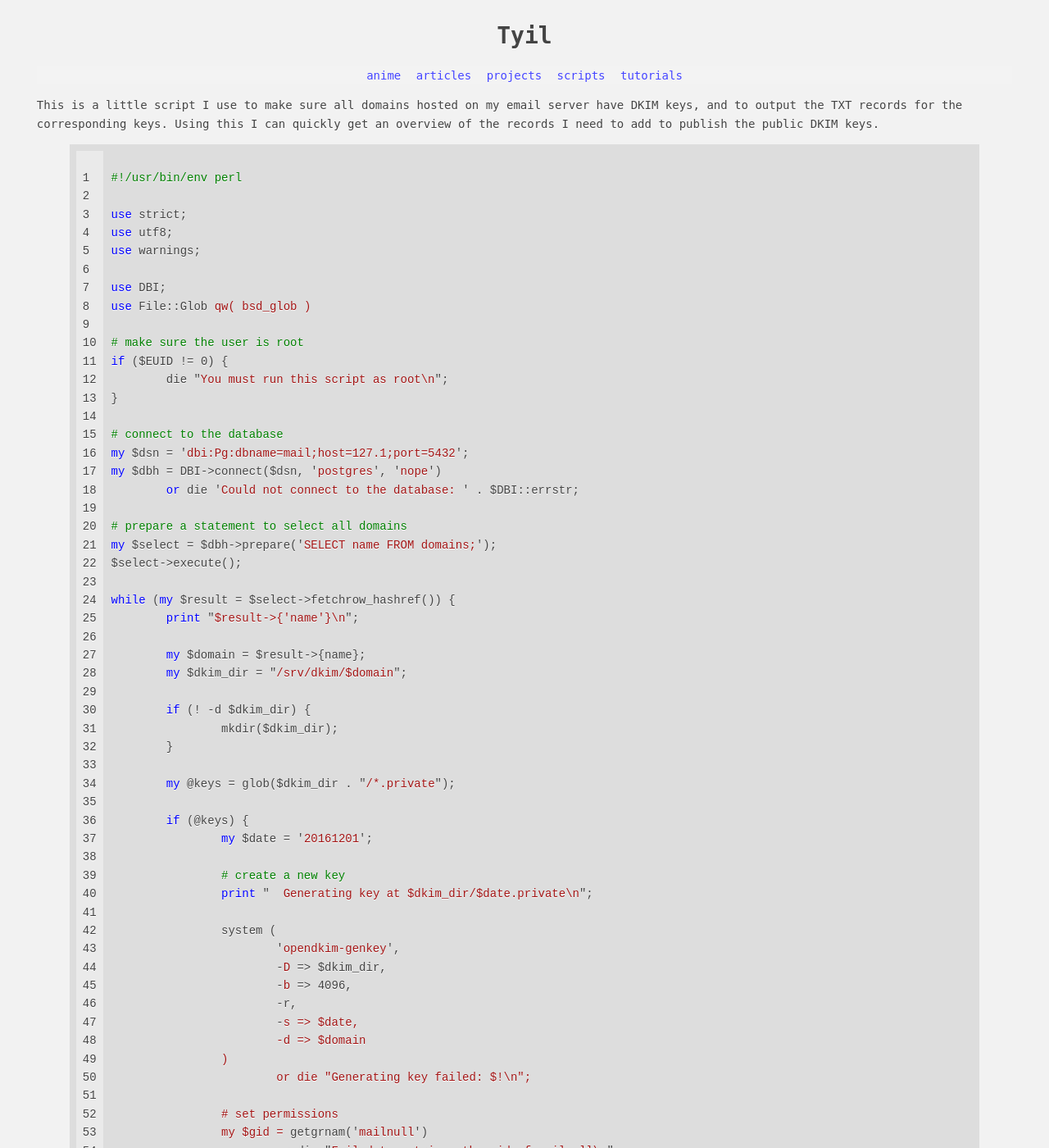
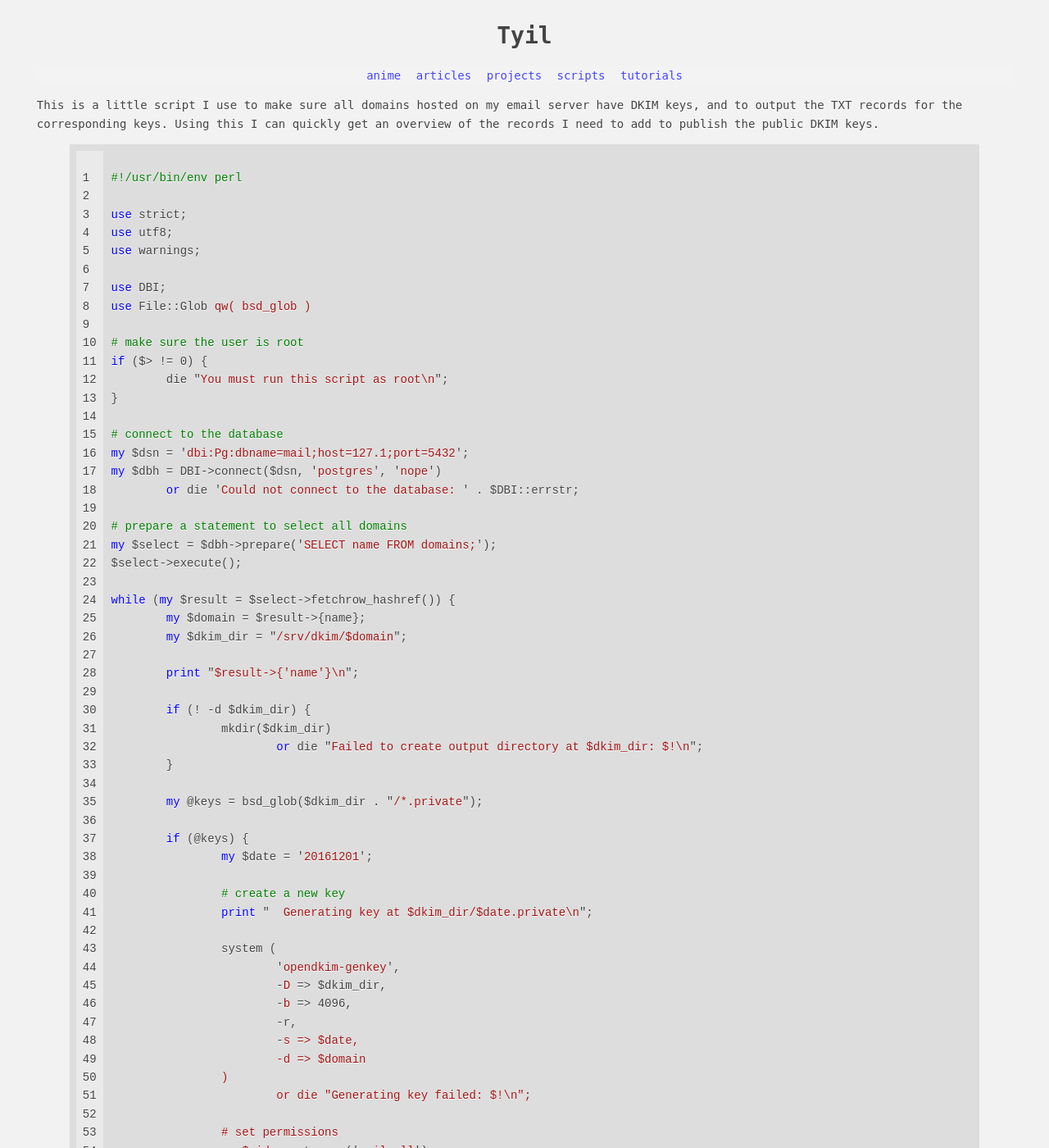
Before and after one commit to Tyil/website, a Jekyll site: the page built from _scripts/mailserver-dkim-keys.md, in a window 1280 px wide and 1400 px high. Shown: the whole window at 82% size. Built offline with Jekyll 4.4.1, drawn with Linux system fonts in a browser that asks for light colours; Markdown is read by kramdown in place of the engine named in the settings; some of the changed text lies outside the part shown.

Commit message:
Update the perl dkim script

```diff
--- a/_scripts/mailserver-dkim-keys.md
+++ b/_scripts/mailserver-dkim-keys.md
@@ -20,7 +20,7 @@ use DBI;
 use File::Glob qw( bsd_glob )
 
 # make sure the user is root
-if ($EUID != 0) {
+if ($> != 0) {
 	die "You must run this script as root\n";
 }
 
@@ -34,16 +34,17 @@ my $select = $dbh->prepare('SELECT name FROM domains;');
 $select->execute();
 
 while (my $result = $select->fetchrow_hashref()) {
-	print "$result->{'name'}\n";
-
 	my $domain = $result->{name};
 	my $dkim_dir = "/srv/dkim/$domain";
 
+	print "$result->{'name'}\n";
+
 	if (! -d $dkim_dir) {
-		mkdir($dkim_dir);
+		mkdir($dkim_dir)
+			or die "Failed to create output directory at $dkim_dir: $!\n";
 	}
 
-	my @keys = glob($dkim_dir . "/*.private");
+	my @keys = bsd_glob($dkim_dir . "/*.private");
 
 	if (@keys) {
 		my $date = '20161201';
@@ -74,11 +75,11 @@ while (my $result = $select->fetchrow_hashref()) {
 		);
 	}
 
-	foreach my $txt (bsd_glob "$dkim_dir/*.txt") {
-		print "  $txt\n";
+	foreach my $dkim_file (bsd_glob("$dkim_dir/*.txt")) {
+		print "  $dkim_file\n";
 
 		open(my $fh, '<', $txt)
-			or die;
+			or die "Failed to open $dkim_file for reading: $!\n;
 
 		while (<$fh>) {
 			chomp;
```
